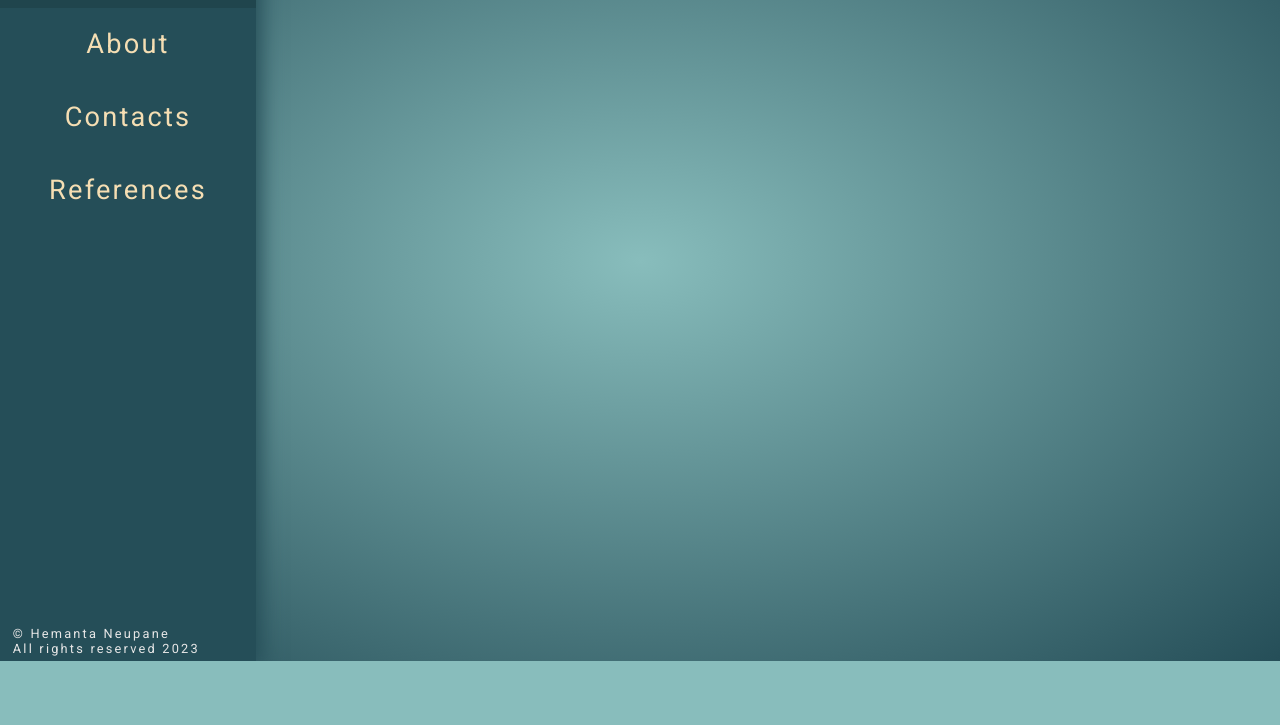
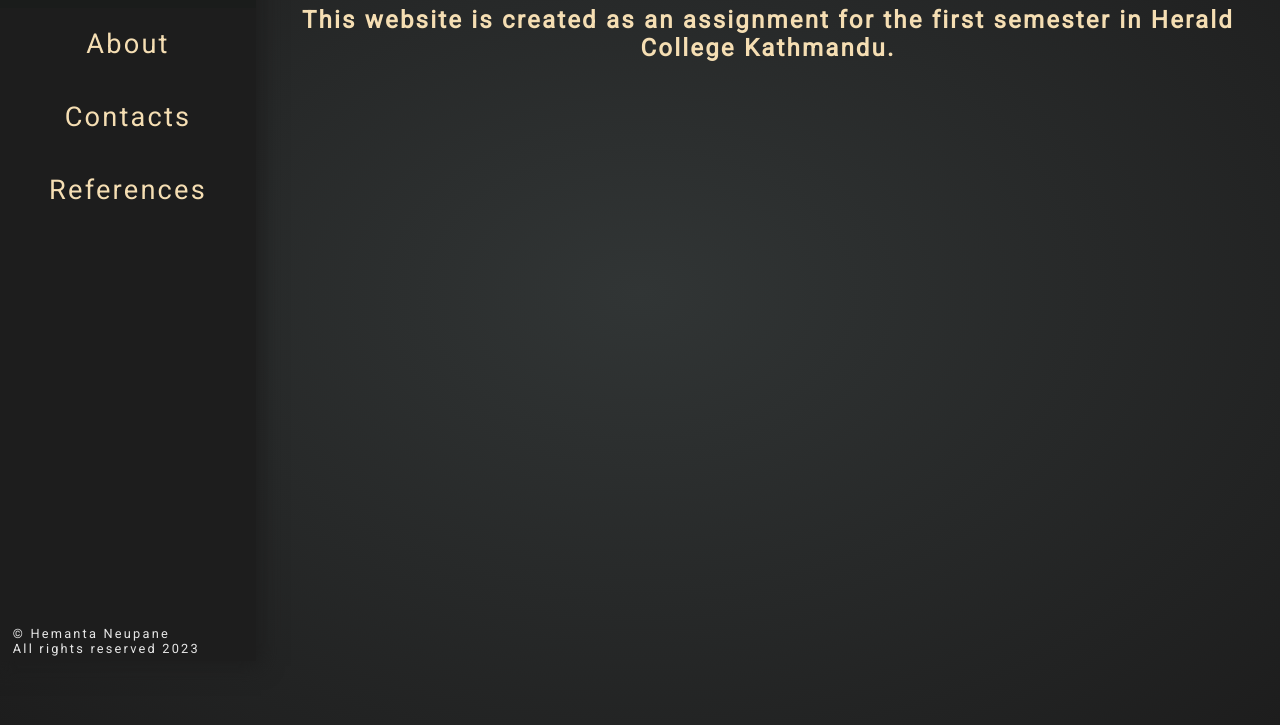
Before and after one commit to HemantaNeupane/Portfolio, a plain HTML site: page index.html in a window 1280 px wide. Shown: the part 139-864 px from the top of the page. Before the commit the page ends 800 px from the top, so only its background shows below. Drawn offline with Linux system fonts and the light colour scheme.

Commit message:
Website colour changed and animation removed.

```diff
--- a/css/index.css
+++ b/css/index.css
@@ -16,10 +16,22 @@ body{
     overflow-x: hidden;
     background-color: var(--primary);
     background-image: radial-gradient(var(--primary),var(--secondary));
-
 }
 
+#content {
+    margin-left: 20%;
+    max-width: 80%;
+    flex-direction: row;
+    align-items: center;
+    text-align: center;
+    justify-content: center;
+    padding-top: 5%;
+    color: wheat;
+}
+
+
 #nav{
+    position: fixed;
     background-color: var(--secondary);
     width: 20%;
     min-height: 100%;
@@ -36,6 +48,10 @@ body{
     justify-content: left;
     align-items: left;
 }
+
+
+
+
 .nav-links{
     width: 100%;
     display: flex;
@@ -52,7 +68,7 @@ body{
     max-width: 100%;
     overflow-x: hidden;
     font-size: var(--nav-font);
-    animation: nav-anim 800ms ease-out;
+    /* animation: nav-anim 800ms ease-out; */
 
 }
 .nav-item:hover{
--- a/css/variables.css
+++ b/css/variables.css
@@ -1,6 +1,6 @@
 :root{
-    --primary:#88BDBC;
-    --secondary:#254E58;
+    --primary:#313535;
+    --secondary:#1d1d1d;
     --font-color:rgb(230, 230, 230);
 
     --nav-font:1.7em;
--- a/index.html
+++ b/index.html
@@ -32,6 +32,11 @@
             </span>
         </div>
     </div>
+    <div id="content">
+        <h1 class="intro">This is a portfolio website from Hemanta Neupane.</h1>
+        <h2 class="intro2">This website is created as an assignment for the first semester in Herald College Kathmandu.</h2>
+
+    </div>
     <script src="./js/index.js"></script>
 </body>
 </html>
```
Also changed, not shown: img/background.webp (added).
